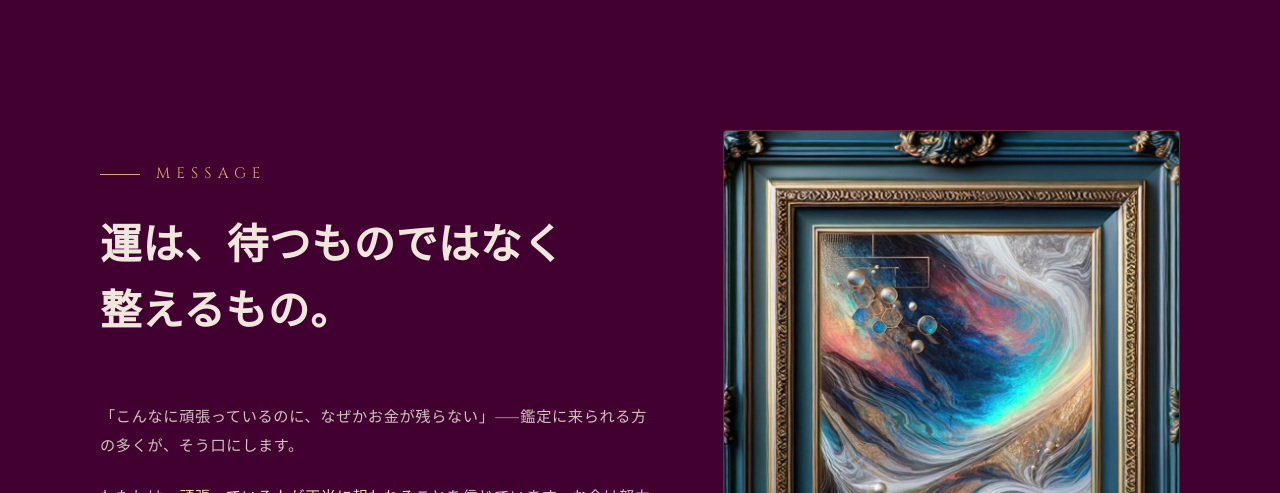
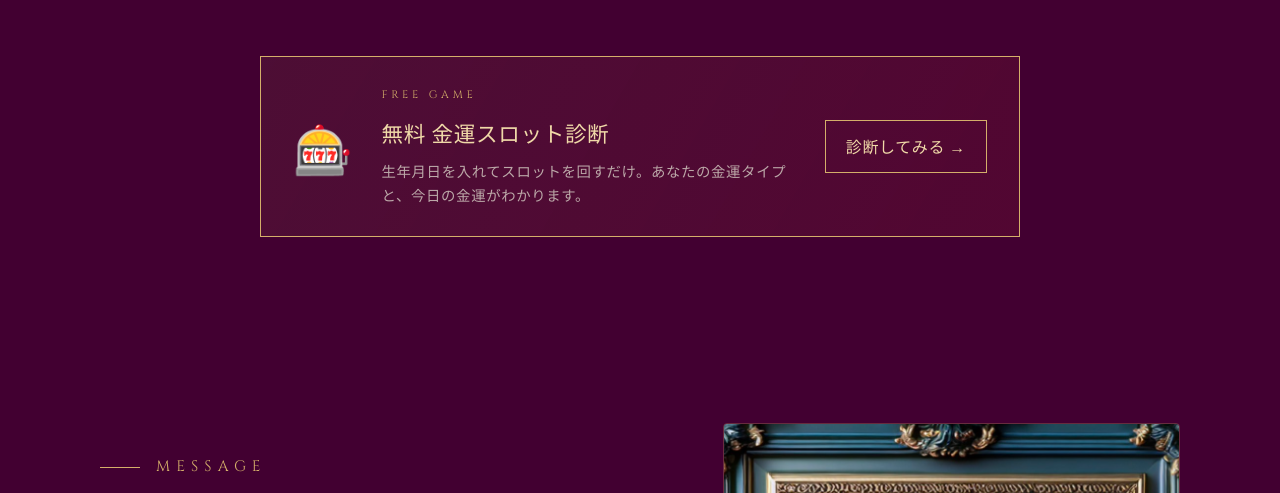
Before and after one commit to Ringo-999/rin-fortune-lp, a plain HTML site: page index.html in a window 1280 px wide. Shown: the part 800-1293 px from the top of the page. Drawn offline with nearby package versions, Linux system fonts and the light colour scheme; a web font is replaced by a local one.

Commit message:
トップページに金運スロット診断への導線を追加
Co-Authored-By: Claude Opus 5.5 <noreply@anthropic.com>
Claude-Session: https://claude.ai/code/session_01XR3THhHo5NewahhiKoXb1i

```diff
--- a/index.html
+++ b/index.html
@@ -471,6 +471,34 @@ footer .ig-link{margin:4px auto 14px;justify-self:center}
   <div class="bg-en en">KURENAI</div>
 </section>
 
+<section class="game-banner" style="background-color: rgb(66, 0, 49);">
+  <style>
+    .game-banner{padding:56px 20px}
+    .game-banner .gb-card{max-width:760px;margin:0 auto;display:flex;align-items:center;gap:28px;
+      border:1px solid var(--gold);padding:28px 32px;text-decoration:none;color:inherit;
+      background:linear-gradient(120deg,rgba(212,175,106,.08),rgba(155,34,55,.18));transition:transform .35s,box-shadow .35s}
+    .game-banner .gb-card:hover{transform:translateY(-3px);box-shadow:0 14px 40px rgba(155,34,55,.35)}
+    .game-banner .gb-icon{font-size:3rem;line-height:1;flex-shrink:0}
+    .game-banner .gb-tag{font-family:'Cinzel',serif;font-size:.68rem;letter-spacing:.35em;color:var(--gold);margin-bottom:6px}
+    .game-banner .gb-title{font-size:1.35rem;color:var(--gold-2);margin-bottom:6px}
+    .game-banner .gb-text{font-size:.9rem;line-height:1.7;opacity:.85}
+    .game-banner .gb-go{margin-left:auto;flex-shrink:0;color:var(--gold-2);border:1px solid var(--gold);padding:10px 20px;white-space:nowrap}
+    @media(max-width:640px){
+      .game-banner .gb-card{flex-direction:column;text-align:center;gap:14px;padding:24px 20px}
+      .game-banner .gb-go{margin-left:0}
+    }
+  </style>
+  <a class="gb-card" href="/kinun-slot.html" data-aos="fade-up">
+    <div class="gb-icon" aria-hidden="true">🎰</div>
+    <div>
+      <p class="gb-tag">FREE GAME</p>
+      <p class="gb-title">無料 金運スロット診断</p>
+      <p class="gb-text">生年月日を入れてスロットを回すだけ。あなたの金運タイプと、今日の金運がわかります。</p>
+    </div>
+    <span class="gb-go">診断してみる →</span>
+  </a>
+</section>
+
 <section class="message" id="message" style="background-image: none; background-color: rgb(66, 0, 49);">
   <div class="inner">
     <div class="grid">
```
